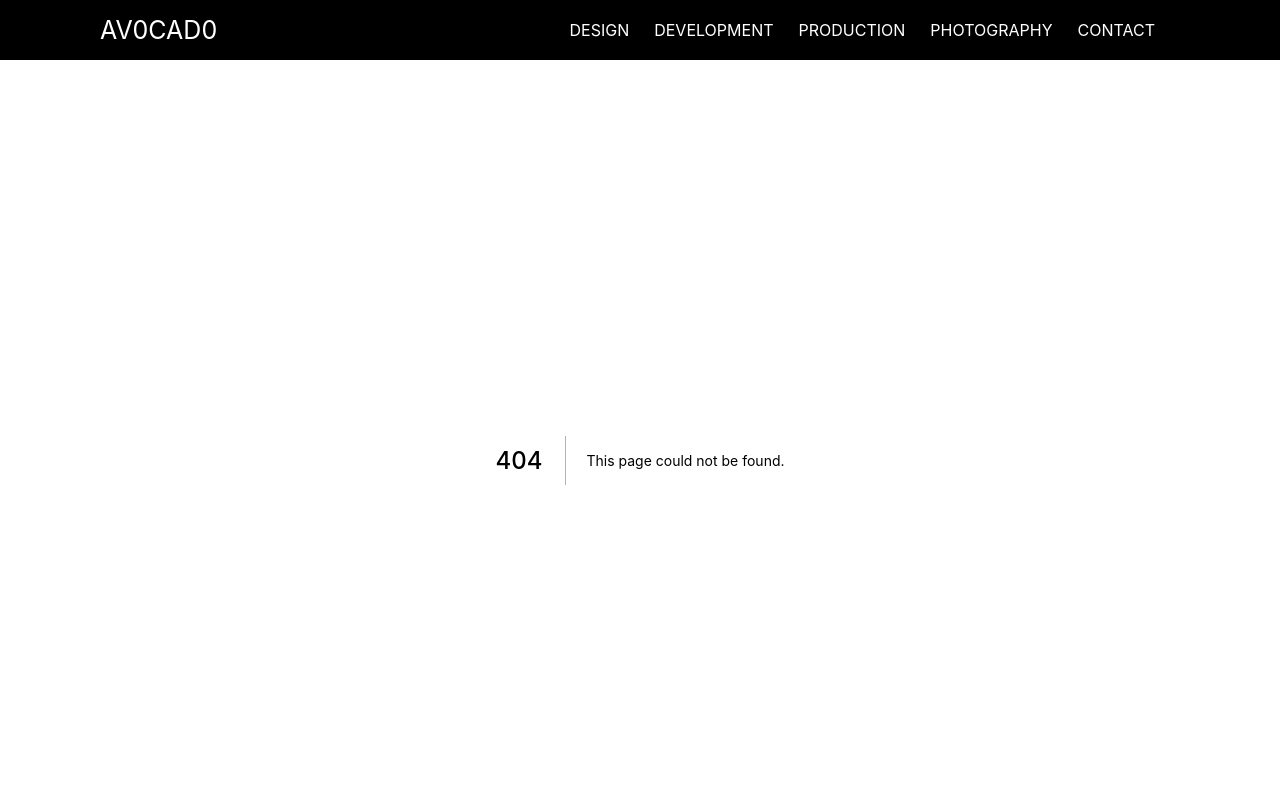
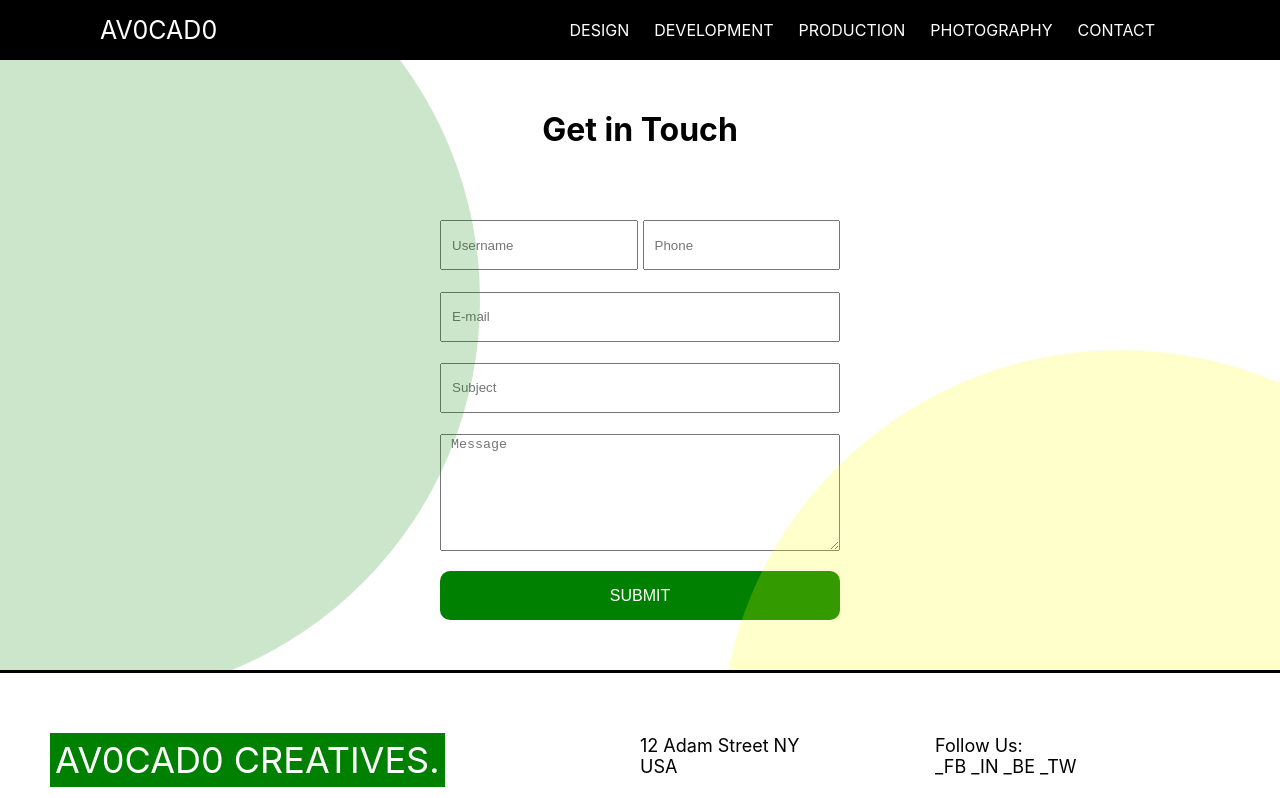
Before and after one commit to larissa-pinheiro/nextjs-av0cad0-agency, a Next.js app: page /contact in a window 1280 px wide. Before the commit this address had no page. Shown: the top 798 px of the page. Built offline with nearby package versions, Linux system fonts and the light colour scheme.

Commit message:
insert contact page

```diff
--- /dev/null
+++ b/pages/contact.js
@@ -0,0 +1,22 @@
+import Circle from "../components/Circle";
+import styles from "../styles/Contact.module.css";
+
+function Contact() {
+  return (
+    <div className={styles.container}>
+      <Circle backgroundColor="green" left="-40vh" top="-20vh" />
+      <Circle backgroundColor="yellow" right="-30vh" bottom="-60vh" />
+      <h1 className={styles.title}>Get in Touch</h1>
+      <form className={styles.form}>
+        <input type="text" className={styles.inputS} placeholder="Username" />
+        <input type="number" className={styles.inputS} placeholder="Phone" />
+        <input type="text" className={styles.inputL} placeholder="E-mail" />
+        <input type="text" className={styles.inputL} placeholder="Subject" />
+        <textarea className={styles.textarea} placeholder="Message" rows={6} />
+        <button className={styles.button}>Submit</button>
+      </form>
+    </div>
+  );
+}
+
+export default Contact;
--- /dev/null
+++ b/styles/Contact.module.css
@@ -0,0 +1,64 @@
+.container {
+  display: flex;
+  flex-direction: column;
+  align-items: center;
+  justify-content: center;
+  overflow: hidden;
+  position: relative;
+}
+
+.title {
+  margin-top: 50px;
+}
+
+.form {
+  width: 500px;
+  height: 500px;
+  padding: 50px;
+  display: flex;
+  flex-wrap: wrap;
+}
+
+.inputS {
+  flex: 1;
+  height: 50px;
+  padding-left: 10px;
+}
+
+.inputS:first-child {
+  margin-right: 5px;
+}
+
+.inputL {
+  width: 100%;
+  height: 50px;
+  padding-left: 10px;
+}
+
+.textarea {
+  width: 100%;
+  padding-left: 10px;
+}
+
+.button {
+  margin-top: 20px;
+  padding: 5px 10px;
+  border: none;
+  border-radius: 10px;
+  background-color: green;
+  color: white;
+  width: 100%;
+  font-size: 16px;
+  text-transform: uppercase;
+  cursor: pointer;
+}
+
+.button:hover {
+  opacity: 90%;
+  transition: 200ms;
+}
+
+.button:active {
+  transform: scale(0.960);
+  transition: 20ms;
+}
```
